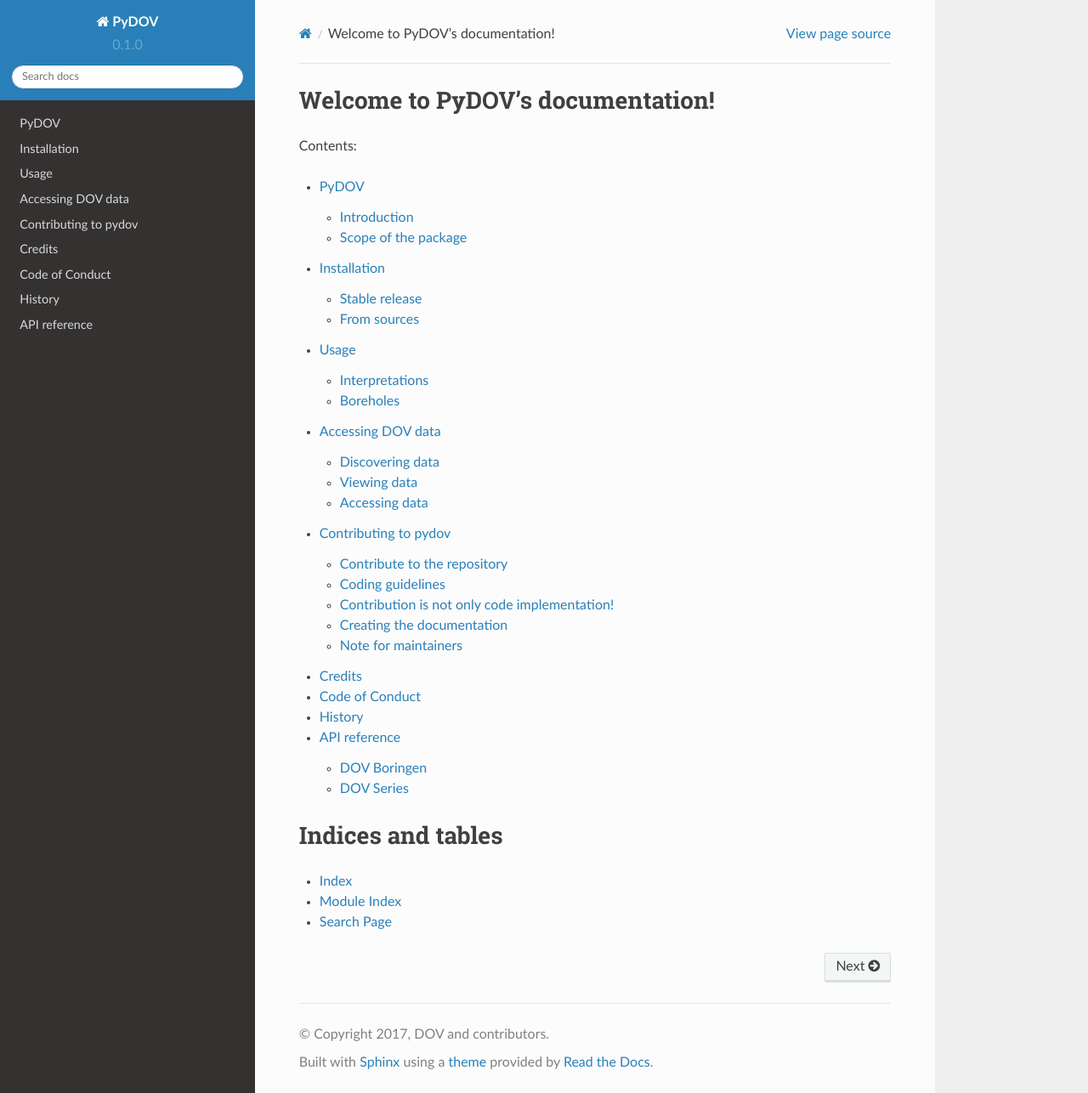
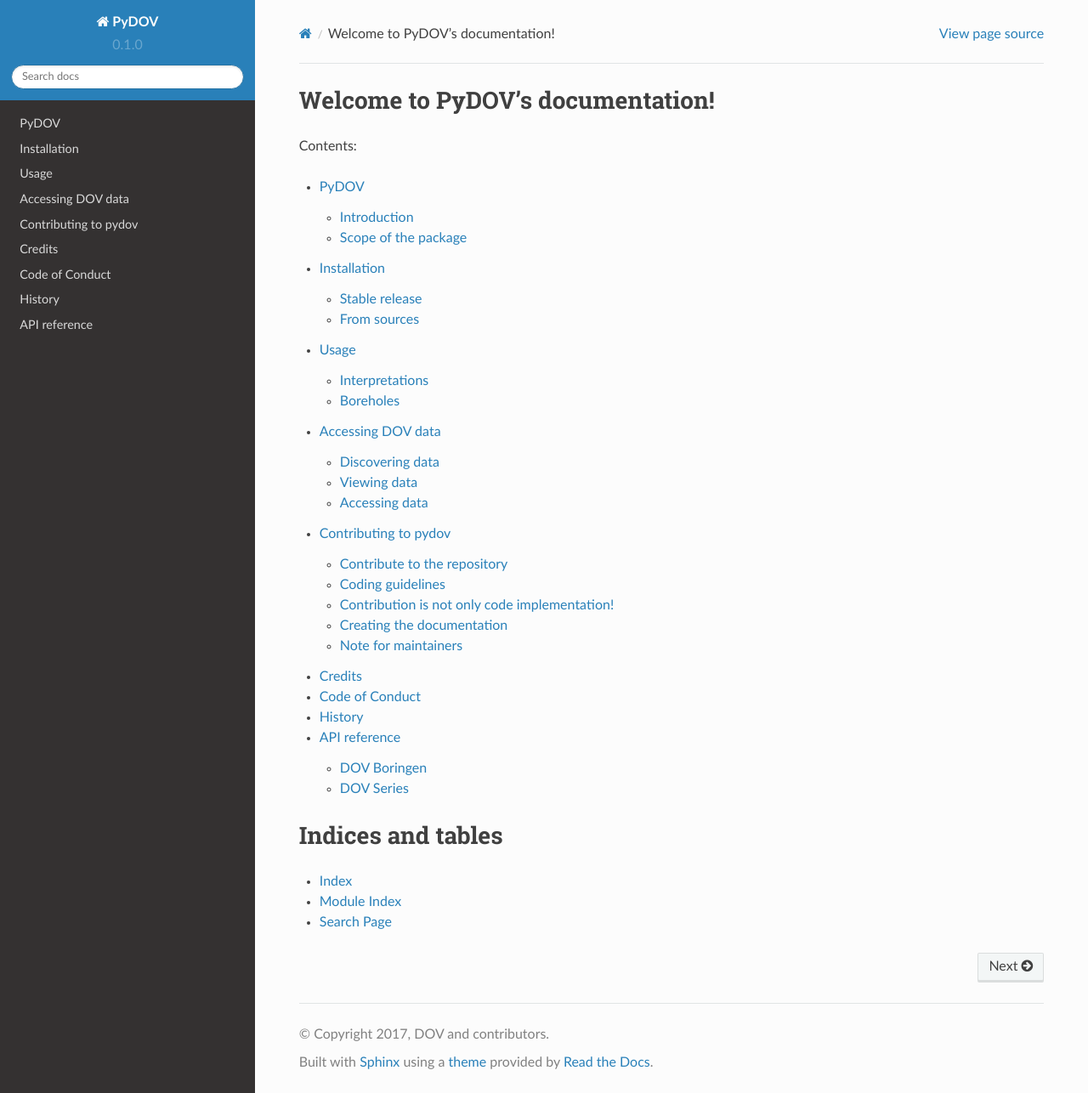
Before and after one commit to DOV-Vlaanderen/pydov, a Sphinx documentation site: the page built from docs/index.rst, in a window 1280 px wide and 1286 px high. Shown: the whole window at 85% size. Built offline with Sphinx 7.4.7 and the Read the Docs theme 2.0.0, drawn with Linux system fonts in a browser that asks for light colours.

Commit message:
Use full page width for rtd theme

```diff
--- /dev/null
+++ b/docs/_static/css/custom.css
@@ -0,0 +1,3 @@
+.wy-nav-content {
+    max-width: none;
+}
--- /dev/null
+++ b/docs/_templates/layout.html
@@ -0,0 +1,4 @@
+{% extends "!layout.html" %}
+{% block extrahead %}
+    <link href="{{ pathto("_static/css/custom.css", True) }}" rel="stylesheet" type="text/css">
+{% endblock %}
--- a/docs/conf.py
+++ b/docs/conf.py
@@ -146,7 +146,7 @@
 # here, relative to this directory. They are copied after the builtin
 # static files, so a file named "default.css" will overwrite the builtin
 # "default.css".
-html_static_path = ['_static']
+html_static_path = ['_static', '_static/custom.css']
 
 # If not '', a 'Last updated on:' timestamp is inserted at every page
 # bottom, using the given strftime format.
```
